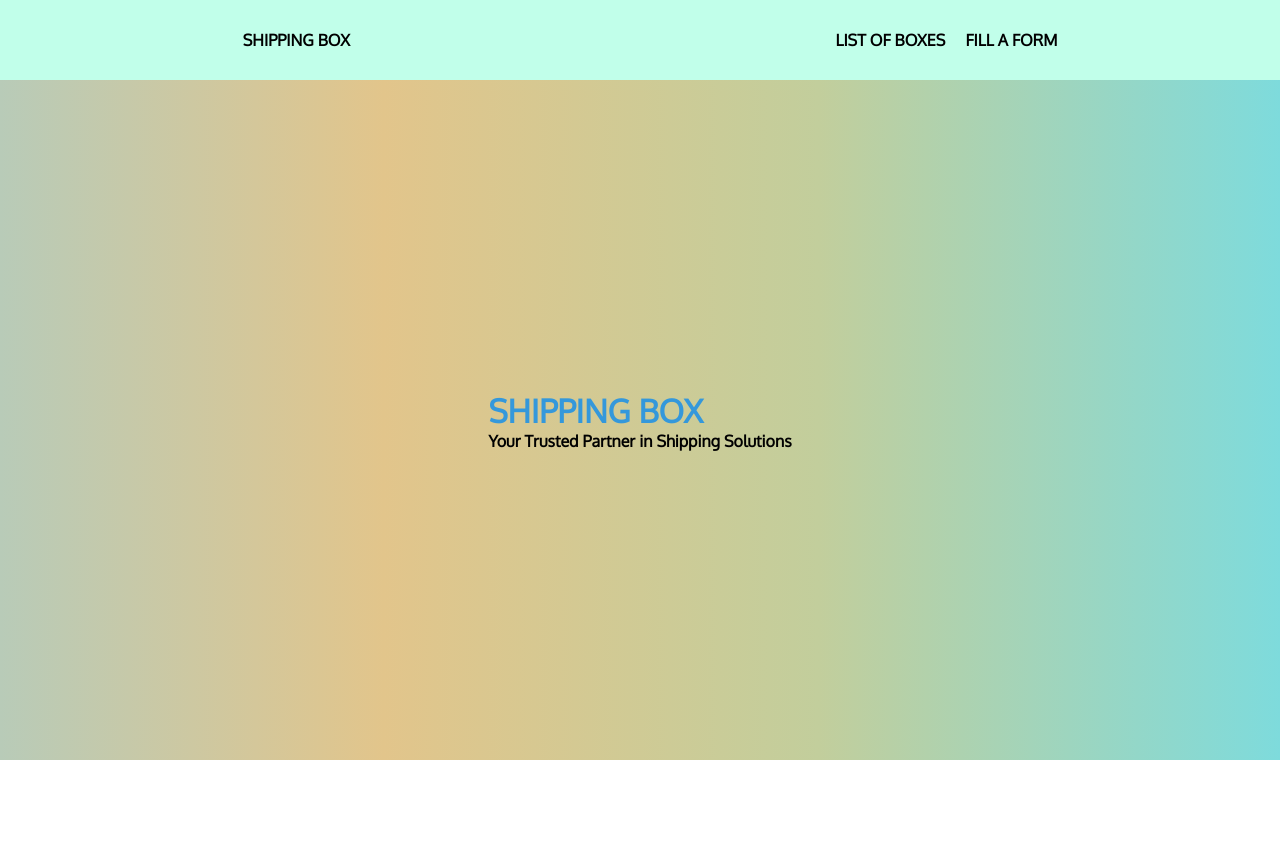
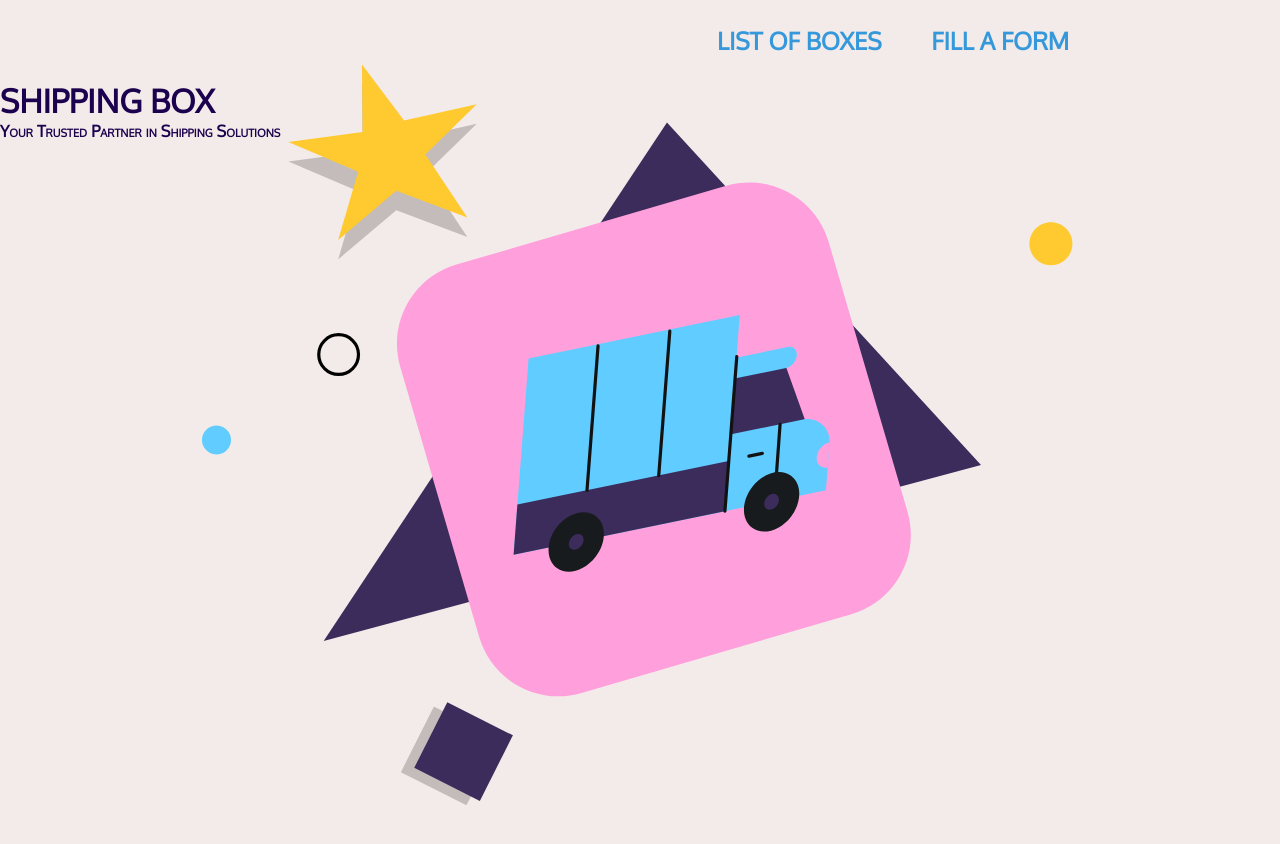
Before and after one commit to k9abhinav/ShippingMERN, a React (Create React App) app in the folder frontend/: page / in a window 1280 px wide. Shown: the top 844 px of the page. Before the commit the page ends 800 px from the top, so only its background shows below. Built offline with nearby package versions, Linux system fonts and the light colour scheme.

Commit message:
SVG BACK

```diff
--- a/frontend/src/components/Navbar.js
+++ b/frontend/src/components/Navbar.js
@@ -5,7 +5,8 @@ function Navbar() {
   return (
     <div className='allnav'>
 <nav className='navbar'>
-        <div className='leftnav'><span>SHIPPING BOX</span></div>
+        <div className='leftnav'></div>
+        {/* <Link to={"/"}><span>SHIPPING BOX</span></Link> */}
         <div className='rightnav'>
             <Link to={"/list"}>LIST OF BOXES</Link>
             <Link to={"/form"}>FILL A FORM</Link>
--- a/frontend/src/index.css
+++ b/frontend/src/index.css
@@ -4,6 +4,11 @@ body {
   font-family: 'Oxygen', sans-serif;
   -webkit-font-smoothing: antialiased;
   -moz-osx-font-smoothing: grayscale;
+  background-image: url('../src/stylesheets/website-content-sections.svg');
+  /* background-image: linear-gradient(to right, #e4afcb 0%, #b8cbb8 0%, #b8cbb8 0%, #e2c58b 30%, #c2ce9c 64%, #7edbdc 100%); */
+  background-position: center;
+    background-repeat: no-repeat;
+    background-size: cover;
 }
 
 code {
--- a/frontend/src/pages/Formpage.js
+++ b/frontend/src/pages/Formpage.js
@@ -88,7 +88,7 @@ const Formpage = () => {
   }
 
   return (
-
+    <center>
       <div class="form-container">
     <form onSubmit={handleSubmit}>
       <h1>FILL DETAILS</h1>
@@ -152,6 +152,7 @@ const Formpage = () => {
       <button type='submit' className="btn" onClick={calculateCost}>SUBMIT</button>
     </form>
   </div>
+  </center>
 
   );
 };
--- a/frontend/src/stylesheets/styles.css
+++ b/frontend/src/stylesheets/styles.css
@@ -3,7 +3,6 @@
 *{
   margin: 0;
   padding: 0;
-
   scroll-behavior: smooth !important;
 }
 body{
@@ -11,12 +10,21 @@ body{
     width: 100%;
     color: black;
 }
-a{
+.navbar a{
     text-decoration: none;
-    color: inherit;
-    font: inherit;
+    color: #3498db;
+    font-weight:bolder;
     font-family: inherit;
+    font-size: 1.5rem;
     text-wrap: nowrap;
+    padding: 0.8rem 0.5rem;
+    border-radius: 12px;
+    /* background-color: #f2d6cf81; */
+}
+.navbar a:hover{
+  /* box-shadow: rgba(240, 46, 170, 0.4) 0px 5px, rgba(240, 46, 170, 0.3) 0px 10px, rgba(240, 46, 170, 0.2) 0px 15px, rgba(240, 46, 170, 0.1) 0px 20px, rgba(240, 46, 170, 0.05) 0px 25px; */
+  box-shadow: rgba(0, 0, 0, 0.24) 0px 3px 8px;
+
 }
 .App{
   font-weight: bold;
@@ -30,11 +38,12 @@ a{
     align-items: center;
     justify-content: space-around;
       width: 100%;
-    background-color: rgba(127, 255, 212, 0.484);
+    /* background-color: rgba(127, 255, 212, 0.484); */
     height:10vh;
     position: sticky;
     top: 0;
     left: 0;
+    z-index: 100;
 }
 @media (max-width: 768px) {
   .navbar {
@@ -61,16 +70,18 @@ a{
   border-radius: 8px;
   width: 80%; /* Changed fixed width to percentage for responsiveness */
   max-width: 400px; /* Added max-width for larger screens */
-  margin: 0 auto; /* Center horizontally */
+  margin-left:auto;
+  margin-right: auto;
+  margin-top: 8%;
 }
 
-form {
+/* form {
   display: flex;
   flex-direction: column;
   align-items: center;
-}
+} */
 
-h1 {
+form h1 {
   color: #3498db;
 }
 
@@ -120,6 +131,7 @@ button:hover {
 
   .table-container{
     overflow-x: auto;
+    height: 110vh;
   }
   table {
     width: 100%;
@@ -164,17 +176,15 @@ button:hover {
 
   .home{
     width: 100%;
-    background-image: url('');
-    background-image: linear-gradient(to right, #e4afcb 0%, #b8cbb8 0%, #b8cbb8 0%, #e2c58b 30%, #c2ce9c 64%, #7edbdc 100%);
-    height: 85vh;
-    background-position: center;
-    background-repeat: no-repeat;
-    background-size: contain;
+    height: 100vh;
+  }
+  .heading{
+
+   color: #1c014f;
     display: flex;
-    justify-content: center;
-    align-items: center;
-
+    flex-direction: column;
+    /* align-items: center; */
   }
-  .headings{
-    text-align: center;
+  .heading h1,h4{
+    font-variant: small-caps;
   }
```
Also changed, not shown: frontend/src/stylesheets/website-content-sections.svg (added).
